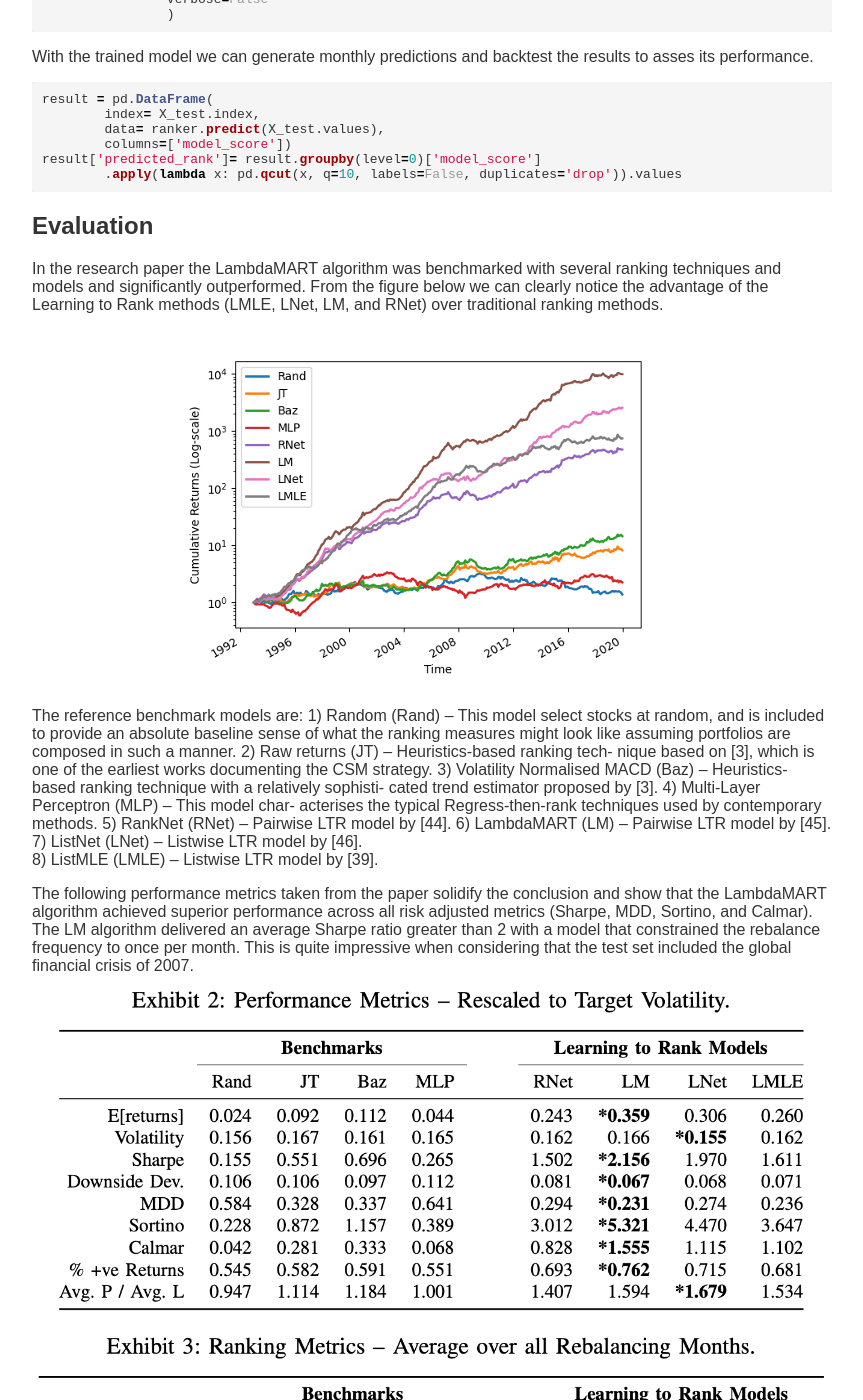
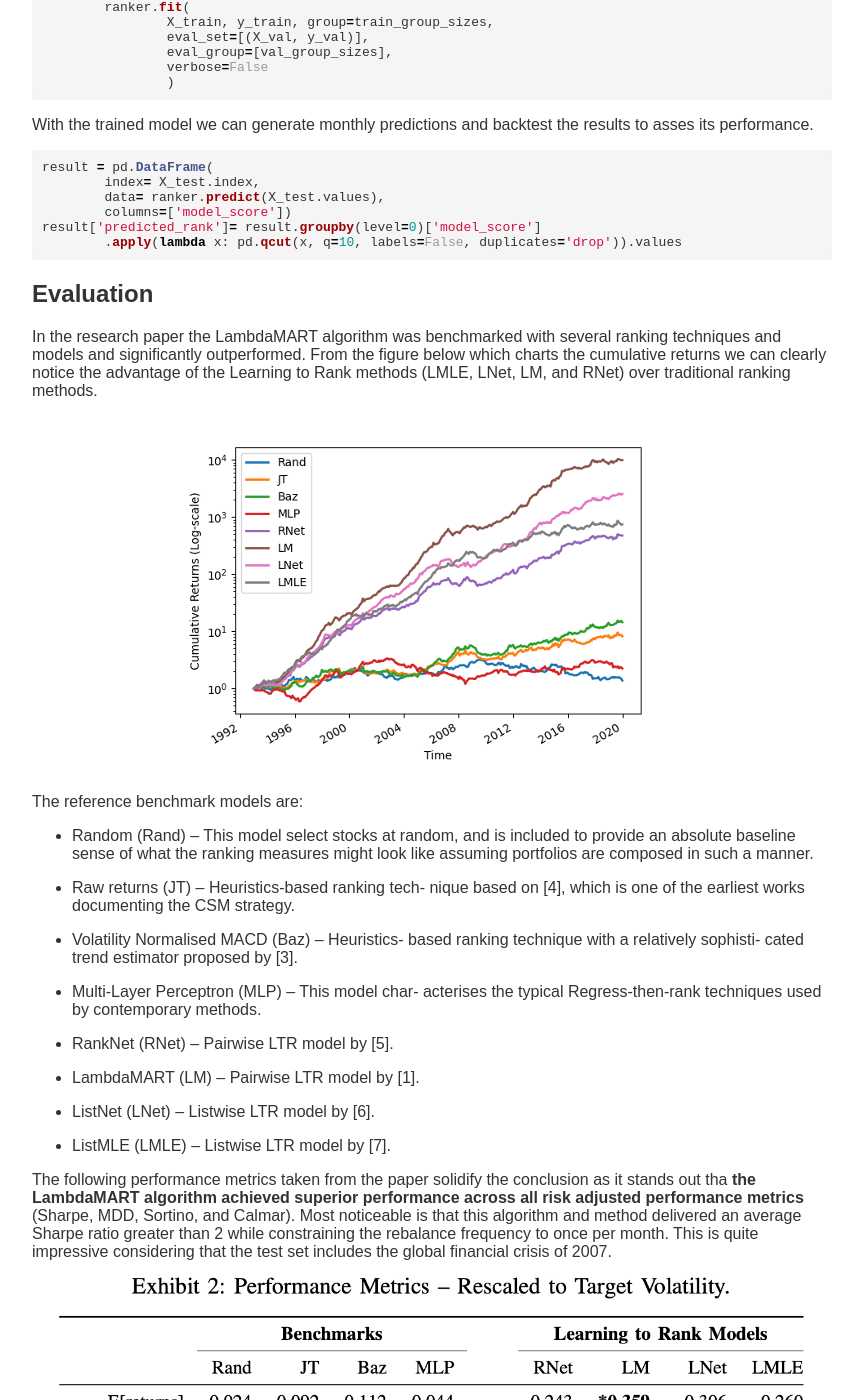
Before and after one commit to Cohen-Or/cohen-or.github.io, a Jekyll site: the page built from posts/csm.md, in a window 1280 px wide and 1400 px high, scrolled down 3820 px. Shown: the whole window, without its empty margins (208-1071 px from the left). Built offline with Jekyll 4.4.1, drawn with Linux system fonts in a browser that asks for light colours; our own code applies the rules of GitHub Pages for plain Markdown files; formulas are drawn with MathJax 3; some of the changed text lies outside the part shown.

Commit message:
Update csm.md

````diff
--- a/posts/csm.md
+++ b/posts/csm.md
@@ -60,7 +61,7 @@
 z_k = \frac{y_k}{Run.StDev[y_k|SW]}
 $$
 
-*Step 5* We calculate an intermediate signal for each k=1,2,3 via a response function R:
+*Step 5:* We calculate an intermediate signal for each k=1,2,3 via a response function R:
 
    $$
  \begin{cases} u_k = R(z_k) \\ R(x) = \frac{x\exp(-\frac{x^2}{2})}{0.89} \end{cases}
@@ -156,23 +160,35 @@
 result['predicted_rank']= result.groupby(level=0)['model_score']
 	.apply(lambda x: pd.qcut(x, q=10, labels=False, duplicates='drop')).values
 ```
-
 ## Evaluation
-In the research paper the LambdaMART algorithm was benchmarked with several ranking techniques and models and significantly outperformed. From the figure below we can clearly notice the advantage of the Learning to Rank methods (LMLE, LNet, LM, and RNet) over traditional ranking methods.
+In the research paper the LambdaMART algorithm was benchmarked with several ranking techniques and models and significantly outperformed. From the figure below which charts the cumulative returns we can clearly notice the advantage of the Learning to Rank methods (LMLE, LNet, LM, and RNet) over traditional ranking methods.
 ![Cumulative Returns. Source: Poh et al.](/images/csm1.png)
 The reference benchmark models are:
-1) Random (Rand) – This model select stocks at random, and is included to provide an absolute baseline sense of what the ranking measures might look like assuming portfolios are composed in such a manner.
-2) Raw returns (JT) – Heuristics-based ranking tech- nique based on [3], which is one of the earliest works documenting the CSM strategy.
-3) Volatility Normalised MACD (Baz) – Heuristics- based ranking technique with a relatively sophisti- cated trend estimator proposed by [3].
-4) Multi-Layer Perceptron (MLP) – This model char- acterises the typical Regress-then-rank techniques used by contemporary methods.
-5) RankNet (RNet) – Pairwise LTR model by [44]. 6) LambdaMART (LM) – Pairwise LTR model by [45]. 7) ListNet (LNet) – Listwise LTR model by [46].
-8) ListMLE (LMLE) – Listwise LTR model by [39].
 
-The following performance metrics taken from the paper solidify the conclusion and show that the LambdaMART algorithm achieved superior performance across all risk adjusted metrics (Sharpe, MDD, Sortino, and Calmar).  The LM algorithm delivered an average Sharpe ratio greater than 2 with a model that constrained the rebalance frequency to once per month. This is quite impressive when considering that the test set included the global financial crisis of 2007.
+* Random (Rand) – This model select stocks at random, and is included to provide an absolute baseline sense of what the ranking measures might look like assuming portfolios are composed in such a manner.
+
+* Raw returns (JT) – Heuristics-based ranking tech- nique based on [4], which is one of the earliest works documenting the CSM strategy.
+
+* Volatility Normalised MACD (Baz) – Heuristics- based ranking technique with a relatively sophisti- cated trend estimator proposed by [3].
+
+* Multi-Layer Perceptron (MLP) – This model char- acterises the typical Regress-then-rank techniques used by contemporary methods.
+
+* RankNet (RNet) – Pairwise LTR model by [5].
+
+* LambdaMART (LM) – Pairwise LTR model by [1].
+
+* ListNet (LNet) – Listwise LTR model by [6].
+
+* ListMLE (LMLE) – Listwise LTR model by [7].
+
+The following performance metrics taken from the paper solidify the conclusion as it stands out tha **the LambdaMART algorithm achieved superior performance across all risk adjusted performance metrics** (Sharpe, MDD, Sortino, and Calmar).  Most noticeable is that this algorithm and method delivered an average Sharpe ratio greater than 2  while constraining the rebalance frequency to once per month. This is quite impressive considering that the test set includes the global financial crisis of 2007.
 ![Preformance Metrics. Source: Poh et al.](/images/csm2.png)
-
 ___
 References:
 1. Burges, C (2010). From RankNet to LambdaRank to LambdaMART, Microsoft Research.
 2. Poh, D (2020). Building Cross-Sectional Systematic Strategies By Learning to Rank, Oxford-Man Institute of Quantitative Finance.
 3. Baz, J. (2015). Dissecting Investment Strategies in the Cross Section and Time Series, SSRN Electronic Journal.
+4. Jegadeesh, N. (1993). Returns to Buying Winners and Selling Losers: Implications for Stock Market Efficiency, The Journal of Finance.
+5. Burges, C. (2005). Learning to rank using gradient descent, Proceedings of the 22nd International Conference on Machine Learning.
+6. Cao, Z. (2007). Learning to rank: From pairwise approach to listwise approach, Proceedings of the 24th International Conference on Machine Learning.
+7. Xia, F. (2008). Listwise approach to learning to rank: Theory and algorithm, Proceedings of the 25th International Conference on Machine Learning.
````
Also changed, not shown: other parts of posts/csm.md (+6 -2 lines).
